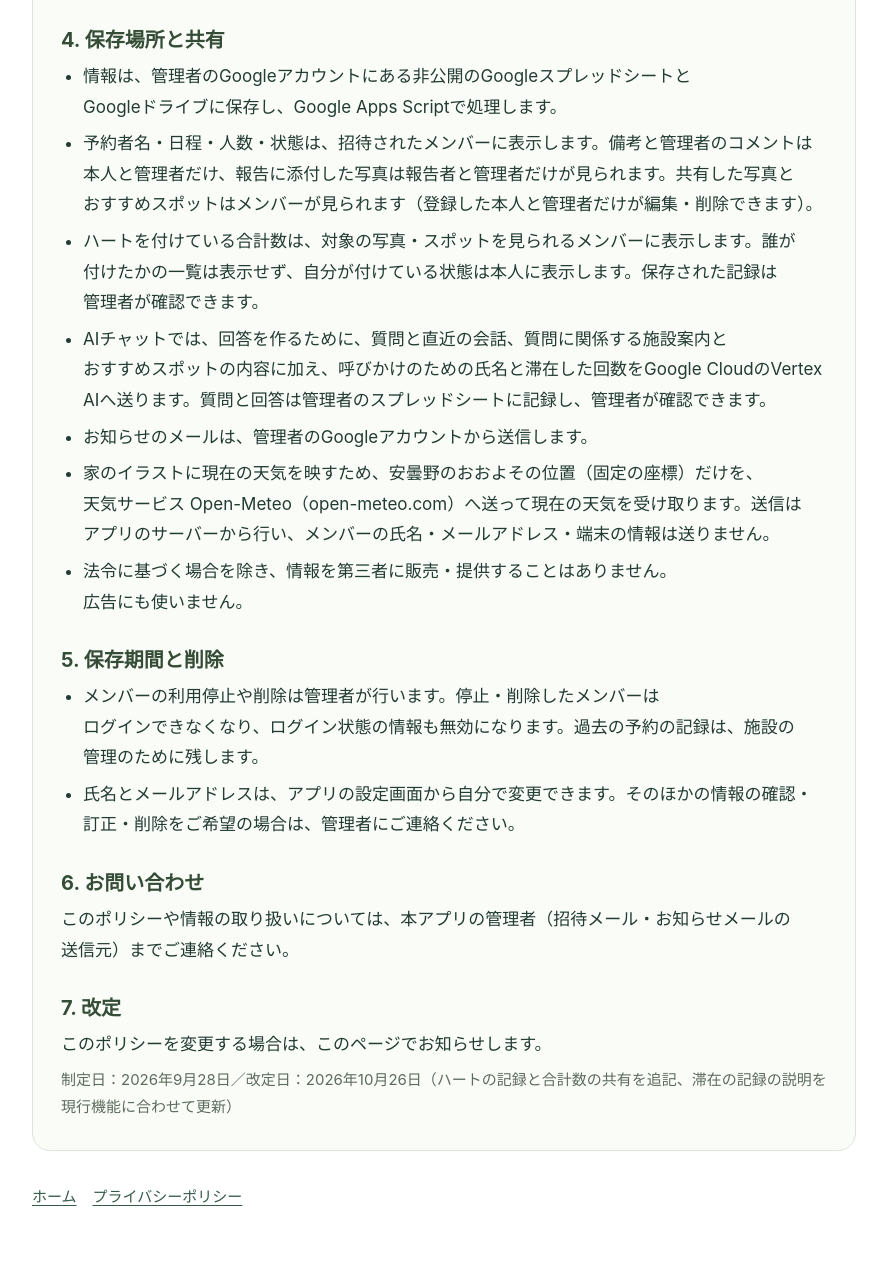
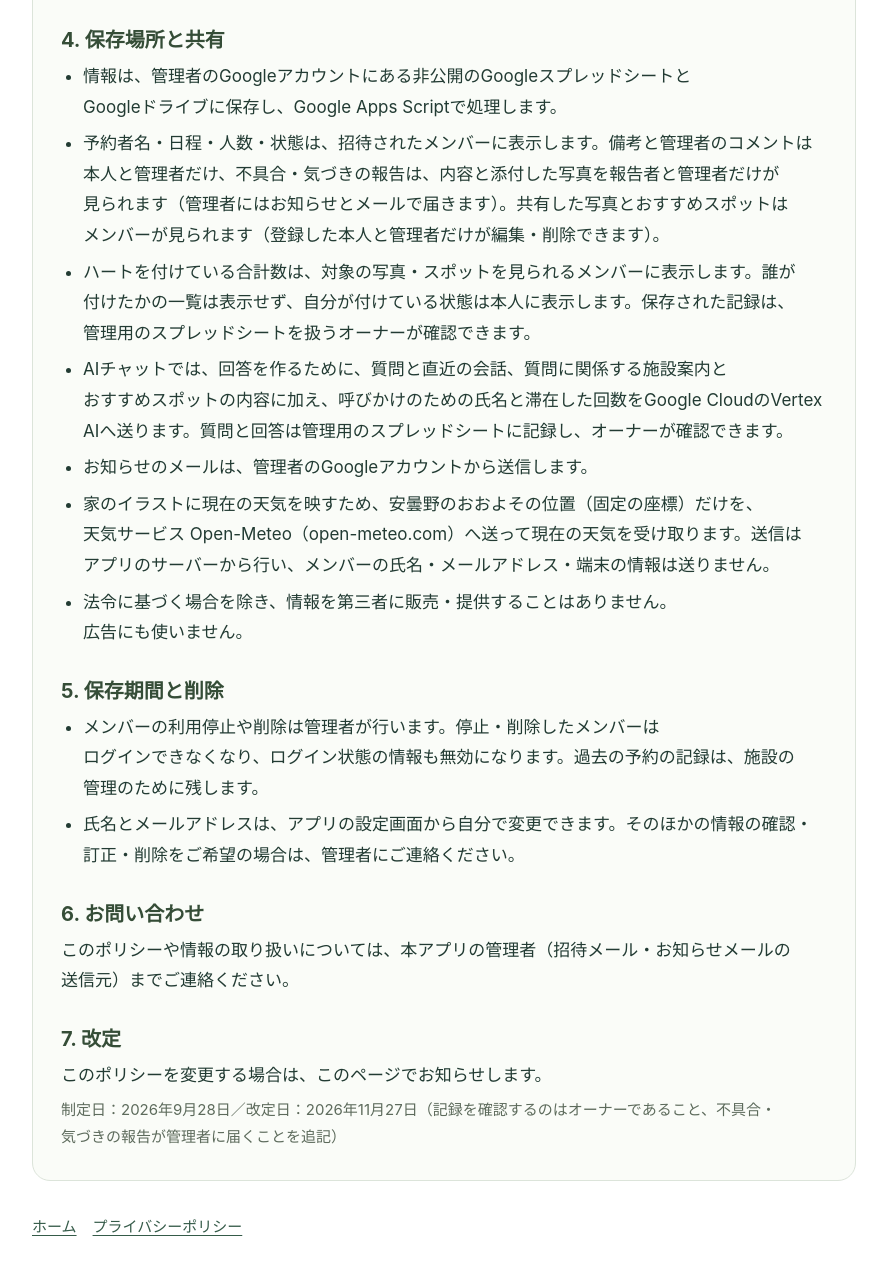
Before and after one commit to kappa0825/boanco-house-site, a plain HTML site: page privacy.html in a window 1280 px wide. Shown: the part 1339-2619 px from the top of the page, without its empty margins (196-1083 px from the left). Before the commit the page ends 2589 px from the top, so only its background shows below. Drawn offline with Linux system fonts and the light colour scheme.

Commit message:
Say the owner reviews the records and reports reach the admins
The spreadsheet holding the access and chat records is now the owner's
alone, and a report's text is sent to the admins in a notice and mail.

Co-Authored-By: Claude Opus 5.5 <noreply@anthropic.com>

```diff
--- a/privacy.html
+++ b/privacy.html
@@ -47,9 +47,9 @@
 <h2>4. 保存場所と共有</h2>
 <ul>
 <li>情報は、管理者のGoogleアカウントにある非公開のGoogleスプレッドシートとGoogleドライブに保存し、Google Apps Scriptで処理します。</li>
-<li>予約者名・日程・人数・状態は、招待されたメンバーに表示します。備考と管理者のコメントは本人と管理者だけ、報告に添付した写真は報告者と管理者だけが見られます。共有した写真とおすすめスポットはメンバーが見られます（登録した本人と管理者だけが編集・削除できます）。</li>
-<li>ハートを付けている合計数は、対象の写真・スポットを見られるメンバーに表示します。誰が付けたかの一覧は表示せず、自分が付けている状態は本人に表示します。保存された記録は管理者が確認できます。</li>
-<li>AIチャットでは、回答を作るために、質問と直近の会話、質問に関係する施設案内とおすすめスポットの内容に加え、呼びかけのための氏名と滞在した回数をGoogle CloudのVertex AIへ送ります。質問と回答は管理者のスプレッドシートに記録し、管理者が確認できます。</li>
+<li>予約者名・日程・人数・状態は、招待されたメンバーに表示します。備考と管理者のコメントは本人と管理者だけ、不具合・気づきの報告は、内容と添付した写真を報告者と管理者だけが見られます（管理者にはお知らせとメールで届きます）。共有した写真とおすすめスポットはメンバーが見られます（登録した本人と管理者だけが編集・削除できます）。</li>
+<li>ハートを付けている合計数は、対象の写真・スポットを見られるメンバーに表示します。誰が付けたかの一覧は表示せず、自分が付けている状態は本人に表示します。保存された記録は、管理用のスプレッドシートを扱うオーナーが確認できます。</li>
+<li>AIチャットでは、回答を作るために、質問と直近の会話、質問に関係する施設案内とおすすめスポットの内容に加え、呼びかけのための氏名と滞在した回数をGoogle CloudのVertex AIへ送ります。質問と回答は管理用のスプレッドシートに記録し、オーナーが確認できます。</li>
 <li>お知らせのメールは、管理者のGoogleアカウントから送信します。</li>
 <li>家のイラストに現在の天気を映すため、安曇野のおおよその位置（固定の座標）だけを、天気サービス Open-Meteo（open-meteo.com）へ送って現在の天気を受け取ります。送信はアプリのサーバーから行い、メンバーの氏名・メールアドレス・端末の情報は送りません。</li>
 <li>法令に基づく場合を除き、情報を第三者に販売・提供することはありません。広告にも使いません。</li>
@@ -66,7 +66,7 @@
 
 <h2>7. 改定</h2>
 <p>このポリシーを変更する場合は、このページでお知らせします。</p>
-<p class="note">制定日：2026年9月28日／改定日：2026年10月26日（ハートの記録と合計数の共有を追記、滞在の記録の説明を現行機能に合わせて更新）</p>
+<p class="note">制定日：2026年9月28日／改定日：2026年11月27日（記録を確認するのはオーナーであること、不具合・気づきの報告が管理者に届くことを追記）</p>
 </div>
 </main>
 <footer><a href="./">ホーム</a><a href="privacy.html">プライバシーポリシー</a></footer>
```
